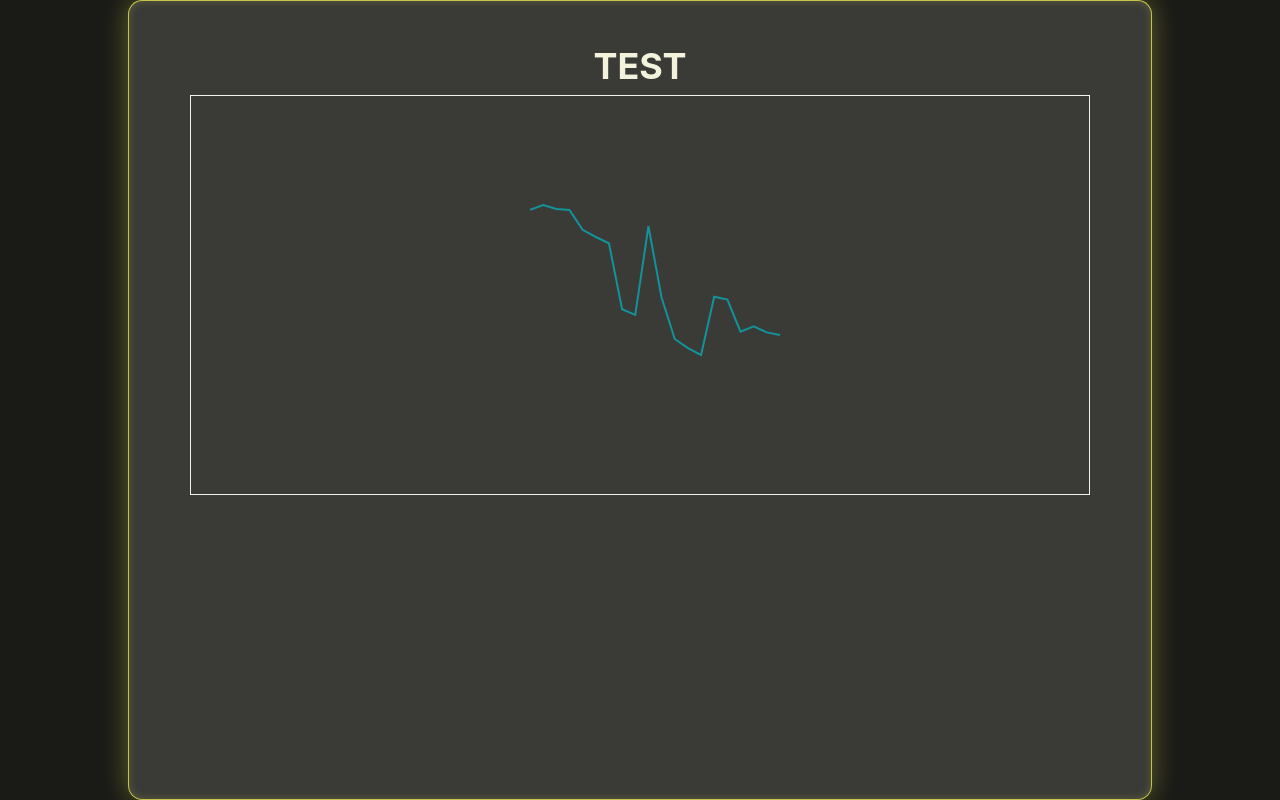
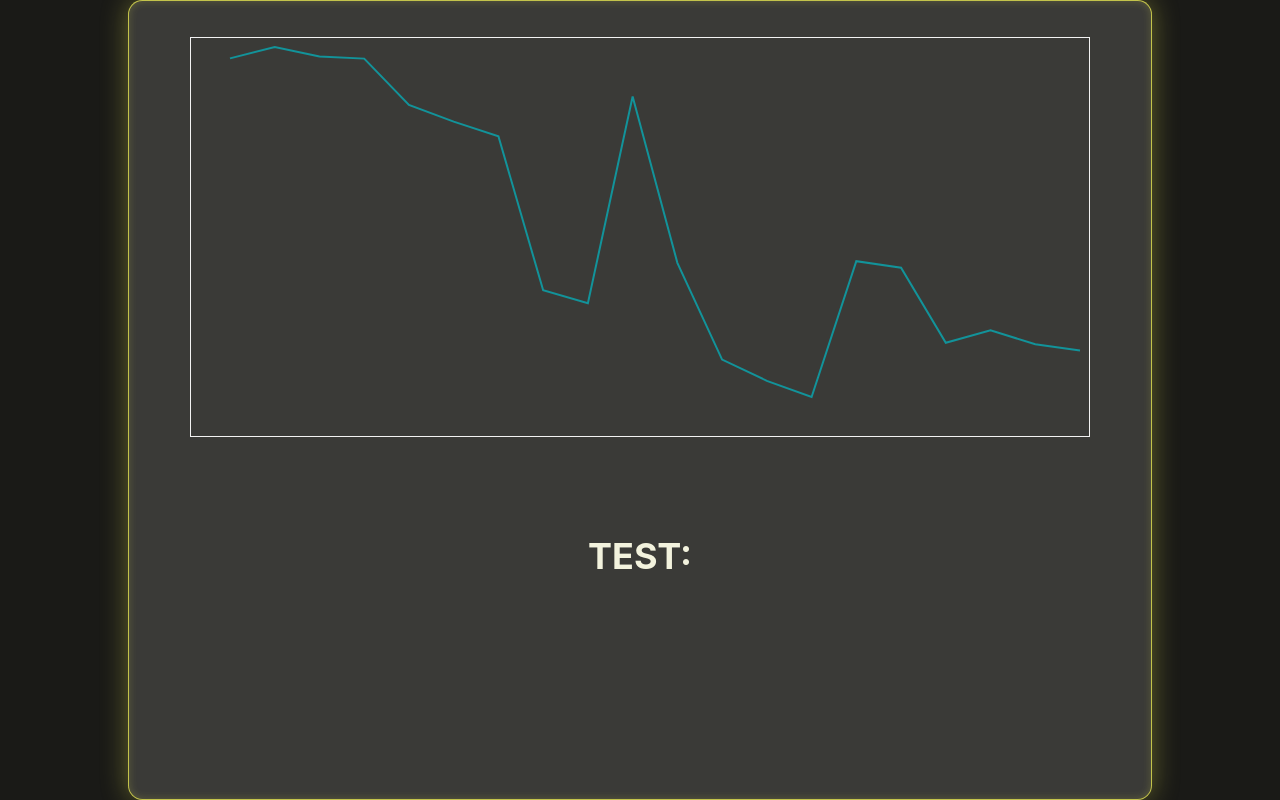
Before and after one commit to RediChen/StonksVisualization, a React (Create React App) app: page / in a window 1280 px wide. Built offline with nearby package versions, Linux system fonts and the light colour scheme.

Commit message:
引入互動機制
能隨滑鼠位置即時讀取位置
但是元件沒有正常顯示

```diff
--- a/src/App.tsx
+++ b/src/App.tsx
@@ -1,21 +1,33 @@
-import {LineSeries, XYPlot} from "react-vis";
+import { useState } from "react";
+import {
+  LineSeries, XYPlot, Crosshair
+} from "react-vis";
 import dataTemp from './data/data-temp'
 
-const dataHandled = dataTemp.map(data => ({x: data.x, y: data.y}));
+const dataHandled = dataTemp.map(data => ({ x: data.x, y: data.y }));
 
 // todo 實作互動機制 onWhatever
 
 const App = () => {
+  const [focus, setFocus] = useState<number[]>([]);
   return (
     <div className="panel">
-      <h1>TEST</h1>
       <div className="wrap">
         <div className="monitor">
-            <XYPlot width={300} height={200}>
-              <LineSeries data={dataHandled} />
-            </XYPlot>
+          <XYPlot width={900} height={400} onMouseLeave={() => setFocus([])}>
+            <LineSeries data={dataHandled}
+              onNearestX={(value, { innerX }) => setFocus([innerX])} />
+            <Crosshair value={focus}>
+              {/* <div style={{ backgroundColor: "#fff", width: '50px', borderRadius: '50%' }}>ahhh</div> */}
+              {/* <div style={{ background: 'black' }}>
+                <h3>Values of crosshair:</h3>
+                <p>{focus} NTD</p>
+              </div> */}
+            </Crosshair>
+          </XYPlot>
         </div>
       </div>
+      <h1>TEST: {focus}</h1>
     </div>
   );
 }
--- a/src/index.tsx
+++ b/src/index.tsx
@@ -2,7 +2,7 @@ import React from 'react';
 import ReactDOM from 'react-dom';
 import App from './App';
 import './style/style.css';
-import "../node_modules/react-vis/dist/style"
+import "../node_modules/react-vis/dist/style.css"
 
 ReactDOM.render(
   <React.StrictMode>
```
